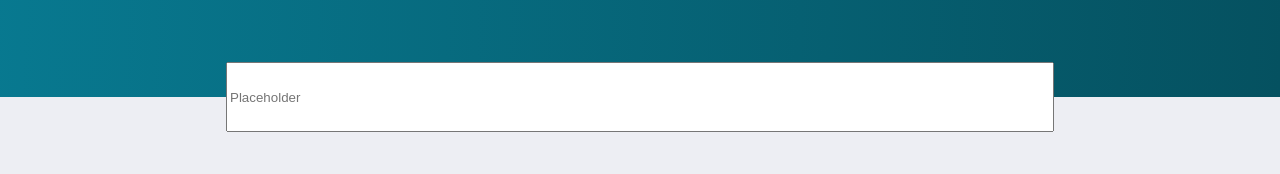
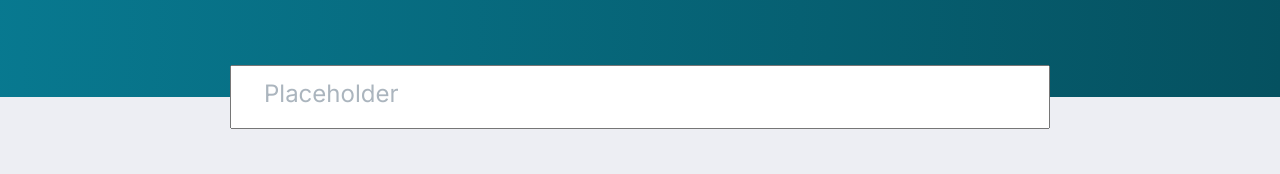
Before and after one commit to d1maro/emoji-finder, a plain HTML site: page index.html in a window 1280 px wide. Shown: the part 198-372 px from the top of the page. Drawn offline with Linux system fonts and the light colour scheme.

Commit message:
placeholder style fix

```diff
--- a/styles/style.css
+++ b/styles/style.css
@@ -59,8 +59,20 @@ img {
 }
 
 .header__input {
+  padding: 22px 0px 21px 32px;
+  box-sizing: border-box;
   min-width: 820px;
   min-height: 64px;
+}
+
+.header__input::placeholder {
+  font-family: var(--main-font);
+  font-size: 24px;
+  font-weight: 400;
+  line-height: 21px;
+  letter-spacing: 0em;
+  text-align: left;
+  color: #abb5be;
 }
 
 .main {
```
